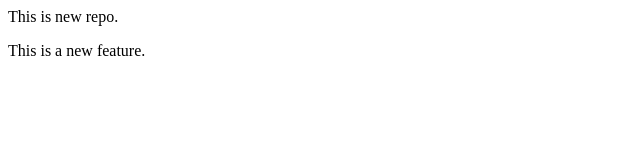
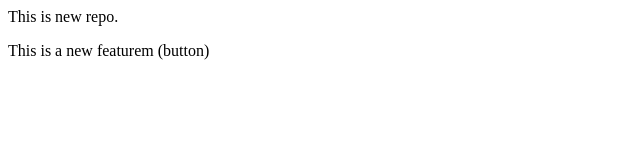
Before and after one commit to Suhasini108/Local-Repo, a plain HTML site: page index.html in a window 1280 px wide. Shown: the full height of the page, 0-640 px from the left. Drawn offline with Linux system fonts and the light colour scheme.

Commit message:
Add button

```diff
--- a/index.html
+++ b/index.html
@@ -1,2 +1,2 @@
 <p>This is new repo.</p>
-<p>This is a new feature.</p>
+<p>This is a new featurem (button)</p>
```
